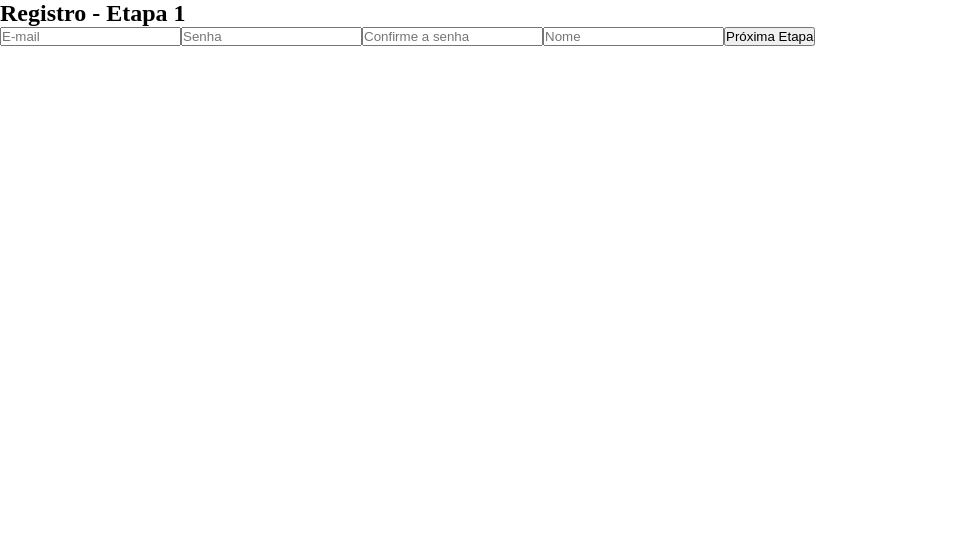
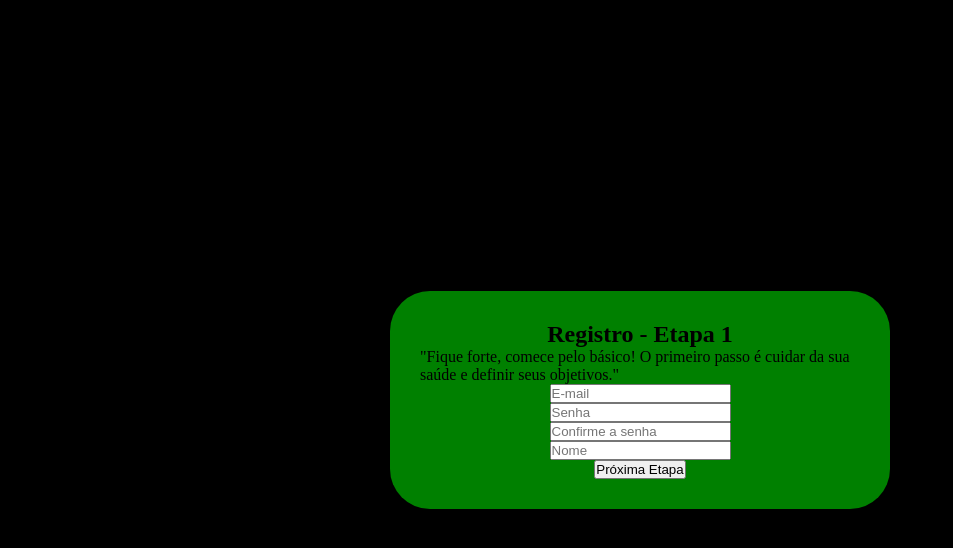
Before and after one commit to Ramom-Gomes/Fitness, a React (Vite) app: page /registro in a window 1280 px wide. Shown: the top 548 px of the page, without its empty margins (0-953 px from the left). Built offline with nearby package versions, Linux system fonts and the light colour scheme.

Commit message:
inicio-css-registro

```diff
--- a/src/components/registro.jsx
+++ b/src/components/registro.jsx
@@ -1,6 +1,7 @@
 import React, { useState } from "react";
 import { useNavigate } from "react-router-dom";
 import validator from "validator";
+import '../estilizações/registro.css';
 
 function RegisterPage({ registerUser, users }) {
   const navigate = useNavigate();
@@ -108,10 +109,14 @@ function RegisterPage({ registerUser, users }) {
   };
 
   return (
-    <div>
+    <div className={'container'}>
+      <div className={'main'}>
         <h2>Registro - Etapa {currentStep}</h2>
         {currentStep === 1 && (
           <>
+            <p>"Fique forte, comece pelo básico!
+              O primeiro passo é cuidar da sua saúde e definir seus objetivos."
+            </p>
             <input
               type="email"
               placeholder="E-mail"
@@ -149,6 +154,9 @@ function RegisterPage({ registerUser, users }) {
 
         {currentStep === 2 && (
           <>
+            <p>"Sua jornada para um corpo saudável está em andamento!
+              A idade é apenas um número, e sua determinação fará a diferença."
+            </p>
             <input
               type="text"
               placeholder="Idade"
@@ -185,6 +193,10 @@ function RegisterPage({ registerUser, users }) {
 
         {currentStep === 3 && (
           <>
+            <p>"Continue firme na busca pelos seus objetivos! Sua determinação e consistência na
+              definição de metas e na frequência de treino o levarão a
+              uma vida mais saudável e ativa."
+            </p>
             <input
               type="text"
               placeholder="Objetivo"
@@ -223,6 +235,7 @@ function RegisterPage({ registerUser, users }) {
           {currentStep < 3 ? "Próxima Etapa" : "Registrar"}
         </button>
       </div>
+    </div>
   );
 }
 
--- a/src/estilizações/registro.css
+++ b/src/estilizações/registro.css
@@ -0,0 +1,18 @@
+.container {
+  background-color: black;
+  display: flex;
+  justify-content: center;
+  align-items: center;
+  min-height: 100vh;
+}
+
+.main {
+    background-color: green;
+    display: flex;
+    flex-direction: column;
+    align-items: center;
+    max-width: 500px;
+    padding: 30px;
+    border-radius: 40px;
+    position: relative;
+}
```
Lines whose indentation alone changed are shown as unchanged.
